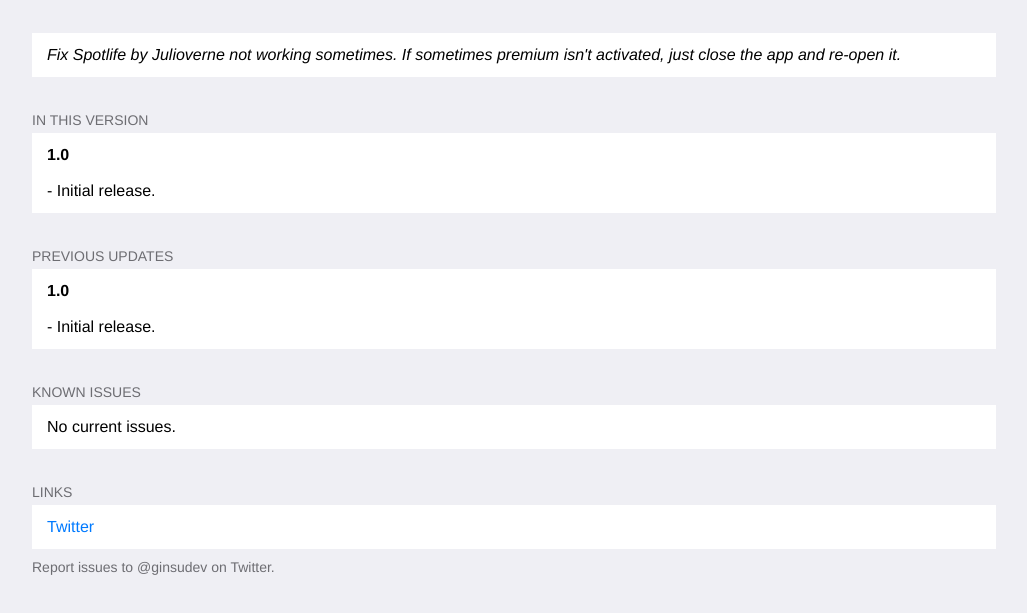
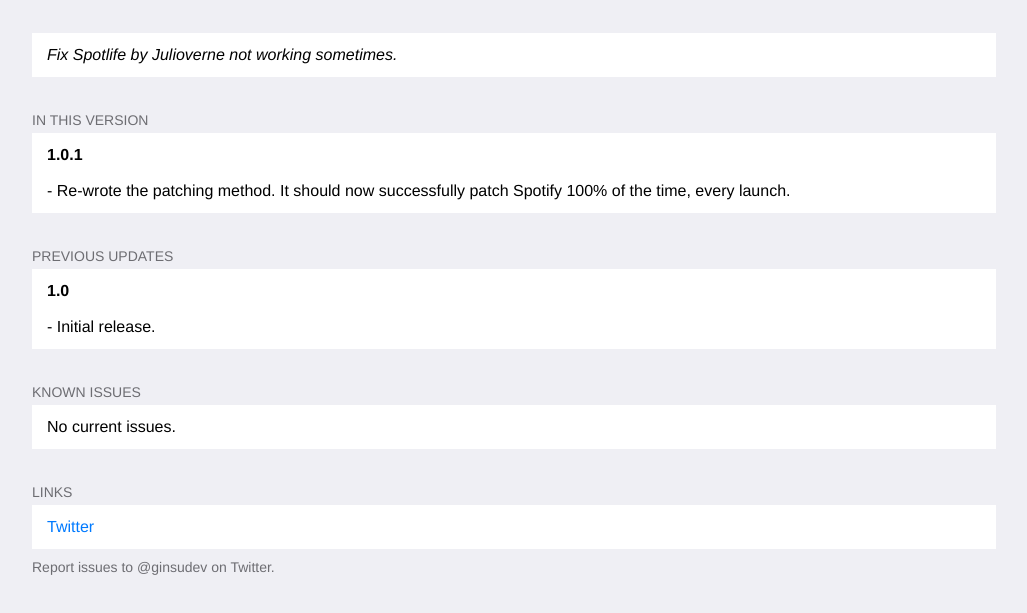
Before and after one commit to moj3ve/ginsudev, a plain HTML site: page depictions/spotilifefix/index.html in a window 1280 px wide. Shown: the part 47-660 px from the top of the page, without its empty margins (126-1153 px from the left). Drawn offline with Linux system fonts and the light colour scheme.

Commit message:
spotilife101

```diff
--- a/depictions/spotilifefix/index.html
+++ b/depictions/spotilifefix/index.html
@@ -16,15 +16,15 @@
   <main id="content" role="main">
     <ul>
       <li>
-        <i>Fix Spotlife by Julioverne not working sometimes. If sometimes premium isn't activated, just close the app and re-open it.</i></p>
+        <i>Fix Spotlife by Julioverne not working sometimes.</i></p>
       </li>
     </ul>
     <h2 id="in-this-version">In this version</h2>
     <ul>
       <li>
-        <p><b>1.0</b></p><br>
+        <p><b>1.0.1</b></p><br>
 
-	<p>- Initial release.</p>
+	<p>- Re-wrote the patching method. It should now successfully patch Spotify 100% of the time, every launch.</p>
 
       </li>
     </ul>
```
Also changed, not shown: 2 other files.
